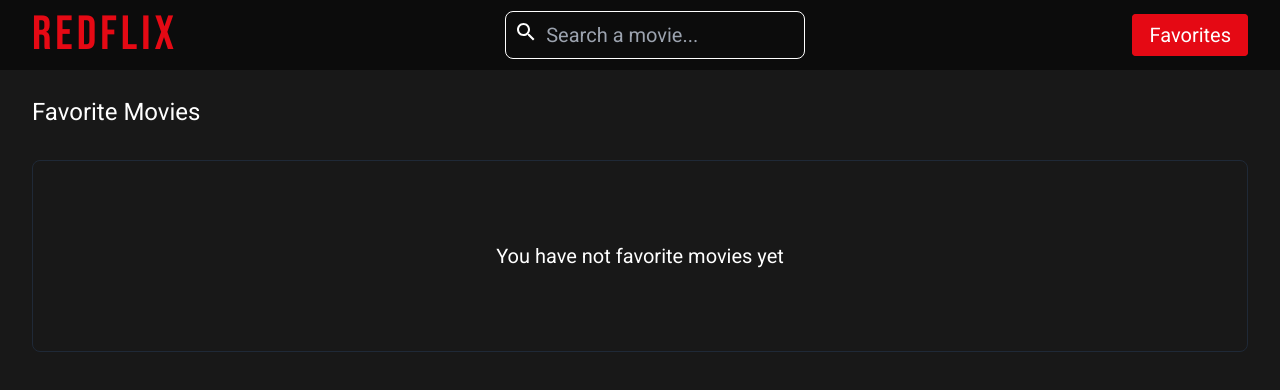
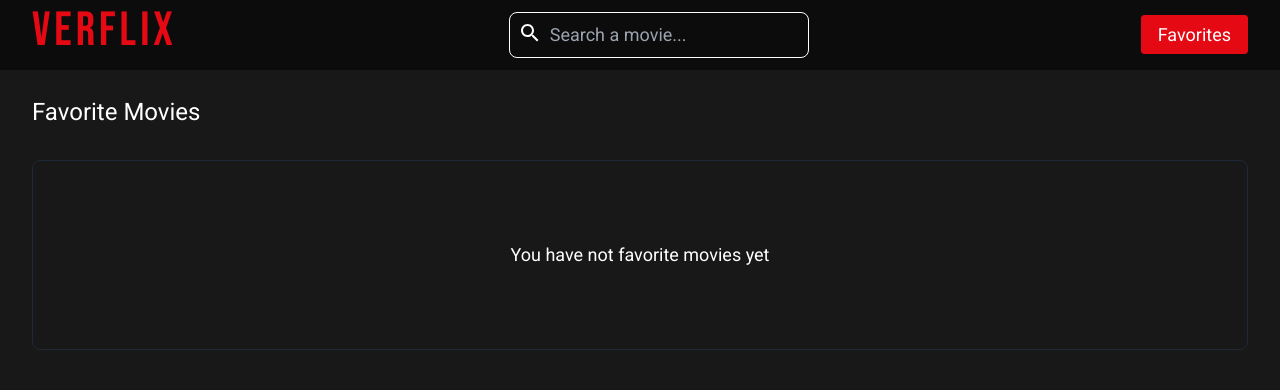
Before and after one commit to jotagep/next-redis-movies-app, a Next.js app: page /favorites in a window 1280 px wide. Shown: the top 390 px of the page. Built offline with nearby package versions, Linux system fonts and the light colour scheme; no server answers.

Commit message:
Update readme & title

```diff
--- a/components/Topbar/index.tsx
+++ b/components/Topbar/index.tsx
@@ -24,7 +24,7 @@ export default function Topbar() {
           <ul className="h-full flex items-center text-lg justify-between">
             <li>
               <Link href="/">
-                <span className={style.title}>Redflix</span>
+                <span className={style.title}>Verflix</span>
               </Link>
             </li>
             <li>
--- a/features/FavoriteMovies/favoriteMoviesSlice.ts
+++ b/features/FavoriteMovies/favoriteMoviesSlice.ts
@@ -8,11 +8,11 @@ interface FavoriteMoviesState {
 }
 
 const getFavorites = (): FavoriteMoviesState => {
-  const favorites = global.localStorage?.getItem('redflix_favorites')
+  const favorites = global.localStorage?.getItem('verflix_favorites')
   return favorites ? JSON.parse(favorites) : { movies: {} }
 }
 const setFavorites = (favorites: FavoriteMoviesState) => {
-  global.localStorage?.setItem('redflix_favorites', JSON.stringify(favorites))
+  global.localStorage?.setItem('verflix_favorites', JSON.stringify(favorites))
 }
 
 const initialState: FavoriteMoviesState = {
--- a/pages/_app.tsx
+++ b/pages/_app.tsx
@@ -27,8 +27,8 @@ export default function App({ Component, pageProps }: AppProps) {
   return (
     <main className={className}>
       <Head>
-        <title>Redflix</title>
-        <meta name="description" content="Redflix" />
+        <title>Verflix</title>
+        <meta name="description" content="Verflix" />
         <meta name="viewport" content="width=device-width, initial-scale=1" />
         <link rel="icon" href="/favicon.ico" />
       </Head>
--- a/tailwind.config.ts
+++ b/tailwind.config.ts
@@ -17,11 +17,7 @@ module.exports = {
         netflix: '#e50914',
       },
       fontSize: {
-        sm: '0.875rem',
-        base: '1.125rem',
-        lg: '1.25rem',
-        xl: '1.5rem',
-        title: '5.5rem',
+        title: '4.5rem',
       },
     },
   },
```
Also changed, not shown: 1 other file (tests, documents, lock files or other folders).
